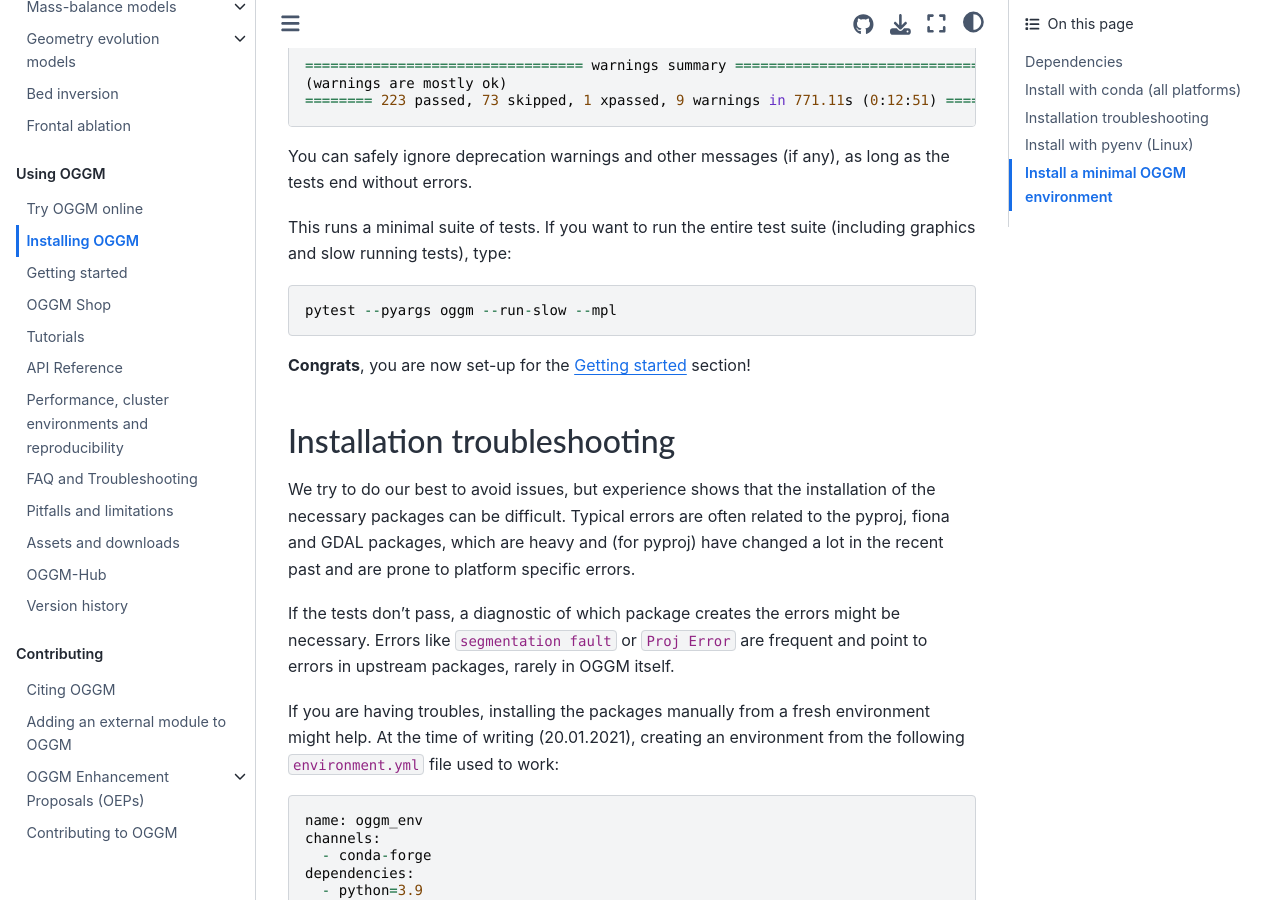
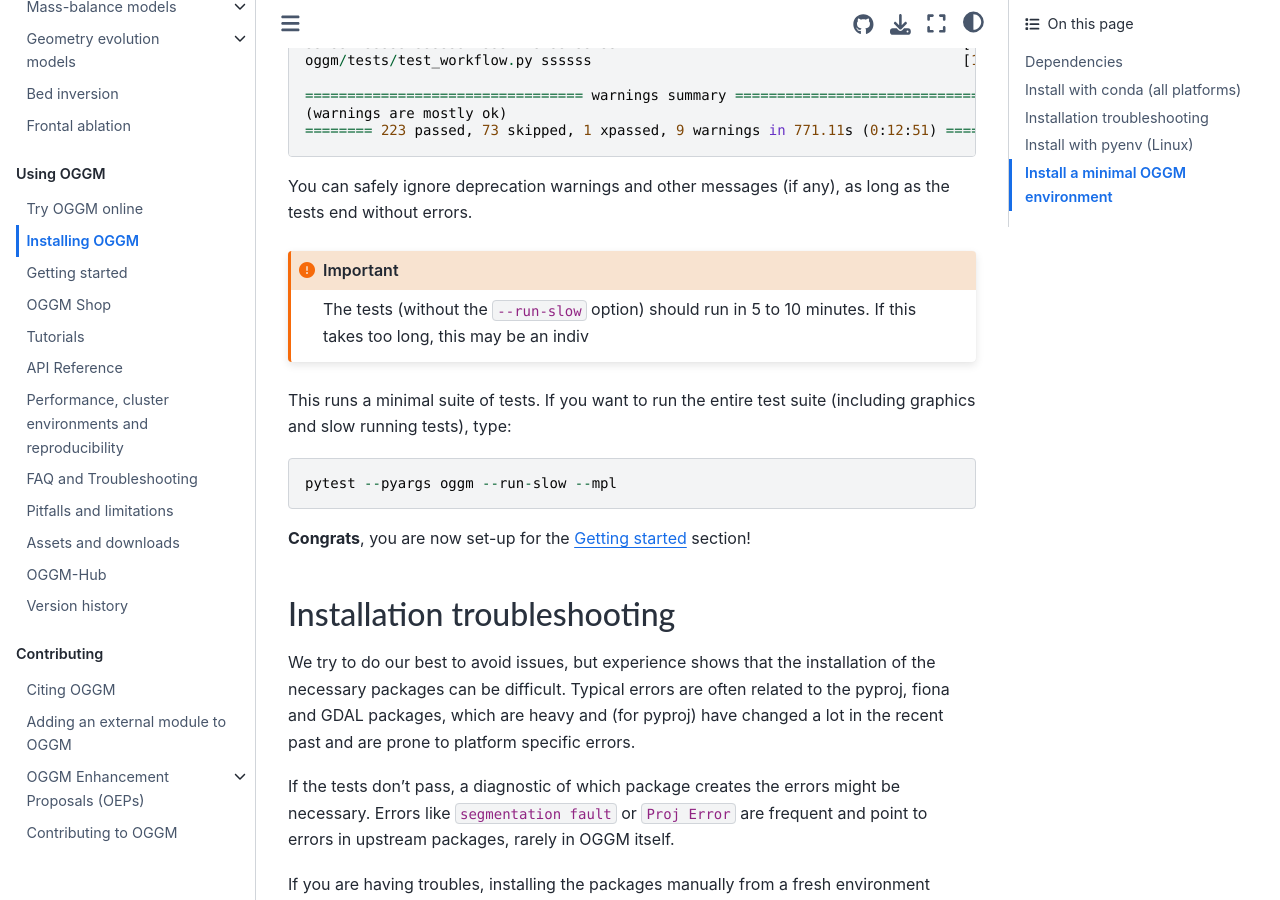
Before and after one commit to OGGM/oggm, a Sphinx documentation site: the page built from docs/installing-oggm.rst, in a window 1280 px wide and 900 px high, scrolled down 5793 px. Built offline with Sphinx 7.4.7 and the Sphinx Book theme 1.1.4, drawn with Linux system fonts in a browser that asks for light colours; the version number could not be read and is left out.

Commit message:
Some more small changes

```diff
--- a/docs/installing-oggm.rst
+++ b/docs/installing-oggm.rst
@@ -277,6 +278,11 @@ If everything worked fine, you should see something like::
 You can safely ignore deprecation warnings and other messages (if any),
 as long as the tests end without errors.
 
+.. important::
+
+   The tests (without the ``--run-slow`` option) should run in 5 to 10 minutes.
+   If this takes too long, this may be an indiv
+
 This runs a minimal suite of tests. If you want to run the entire test suite
 (including graphics and slow running tests), type::
 
```
Also changed, not shown: other parts of docs/installing-oggm.rst (+1 -0 lines), 2 other files.
